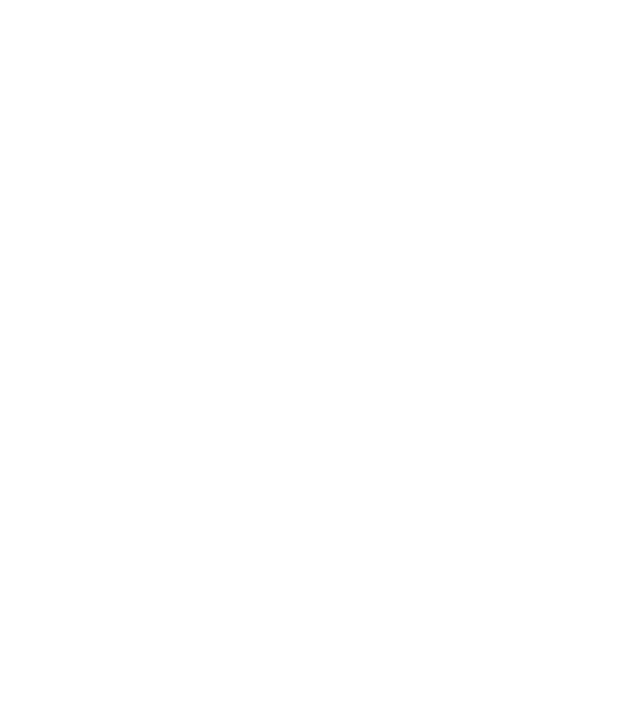
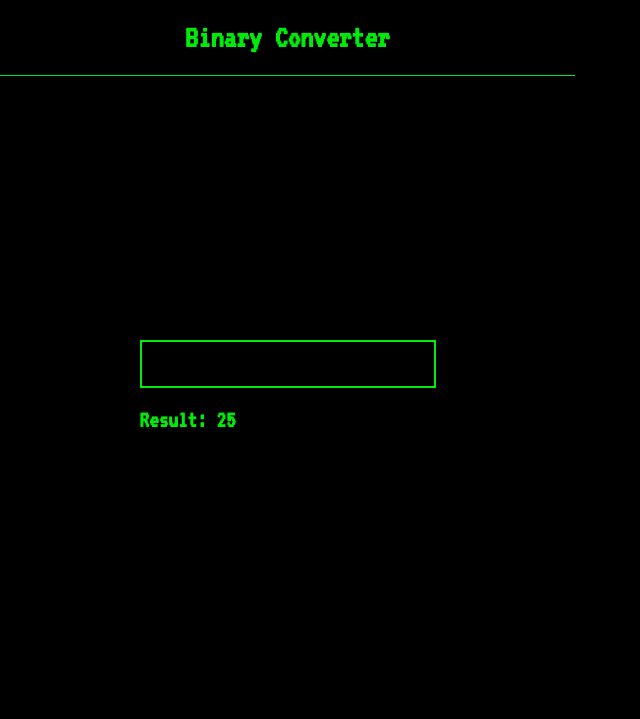
Before and after one commit to JoshuaBeh/app-ideas, a plain HTML site: page bin2dec/index.html in a window 1280 px wide. Shown: the whole page, without its empty margins (0-640 px from the left). Drawn offline with Linux system fonts and the light colour scheme; a web font is replaced by a local one.

Commit message:
Basic view and css customization finished

```diff
--- a/bin2dec/index.html
+++ b/bin2dec/index.html
@@ -4,16 +4,33 @@
   <meta charset="UTF-8">
   <meta http-equiv="X-UA-Compatible" content="IE=edge">
   <meta name="viewport" content="width=device-width, initial-scale=1.0">
+  <link rel="stylesheet" href="layout.css">
+  <link rel="stylesheet" href="styles.css">
+  <link rel="preconnect" href="https://fonts.googleapis.com">
+  <link rel="preconnect" href="https://fonts.gstatic.com" crossorigin>
+  <link
+    href="https://fonts.googleapis.com/css2?family=La+Belle+Aurore&family=Lato:wght@300;400&family=Nerko+One&family=Noto+Sans+Chakma&family=Open+Sans&family=Roboto+Slab:wght@400;500&family=Secular+One&family=VT323&display=swap"
+    rel="stylesheet">
   <title>Binary to Decimal</title>
 </head>
 <body>
-  <header>
-
+  <header class="container">
+    <div class="row">
+      <div class="col-full center black-background">
+        <h1 class="green">Binary Converter</h1>
+      </div>
+    </div>
   </header>
   <main class="container">
-    <div class="row">
-
+    <div class="row center">
+      <div class="col-full-80vh center">
+        <div class="block">
+          <input class="text-center" id="user-input" type="text">
+          <h2 class="green">Result: 25</h2>
+        </div>
+      </div>
     </div>
   </main>
+  <script src="main.js"></script>
 </body>
 </html>
--- a/bin2dec/layout.css
+++ b/bin2dec/layout.css
@@ -0,0 +1,40 @@
+* {
+  box-sizing: border-box;
+}
+
+body {
+  margin: 0;
+  background-color: black;
+  font-family: "VT323", monospace;
+}
+
+.hidden {
+  display: none !important;
+}
+
+.block {
+  display: block !important;
+}
+
+.container {
+  max-width: 575px;
+}
+
+.row {
+  display: flex;
+}
+
+.col-full {
+  width: 100%;
+}
+
+.col-full-80vh {
+  width: 100%;
+  height: 80vh;
+}
+
+.center {
+  display: flex;
+  justify-content: center;
+  align-items: center;
+}
--- a/bin2dec/main.js
+++ b/bin2dec/main.js
@@ -0,0 +1,2 @@
+// 2^7, 2^6, 2^5, 2^4, 2^3, 2^2, 2, 1
+// check user inputs against above and add the numbers
--- a/bin2dec/styles.css
+++ b/bin2dec/styles.css
@@ -0,0 +1,24 @@
+.black-background {
+  border-bottom: 1px solid rgb(0 235 9);
+}
+
+.green {
+  color: rgb(0 235 9);
+}
+
+.text-center {
+  text-align: center;
+}
+
+input {
+  height: 3rem;
+  border: 2px solid rgb(0 235 9);
+  background-color: black;
+  color: rgb(0 235 9);
+  font-size: 1.4rem;
+  letter-spacing: 1rem;
+}
+
+input:focus-visible {
+  outline: none;
+}
```
